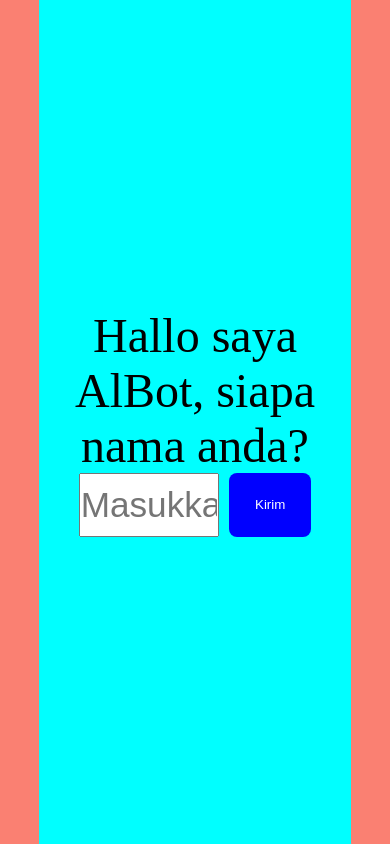
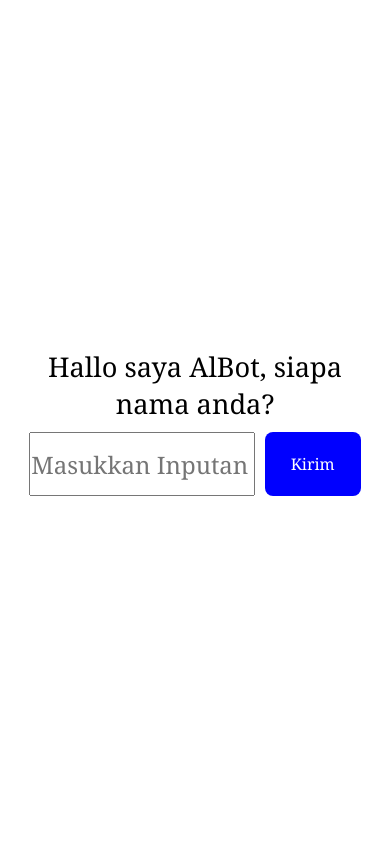
Before and after one commit to Sheftyaldi/PROJECT-LATIHAN, a PHP site: page / in a window 390 px wide. Run offline with PHP 8.4, Linux system fonts and the light colour scheme.

Commit message:
Update FAKEBOT Versi Ke 2

```diff
--- a/FAKEBOT/index.html
+++ b/FAKEBOT/index.html
@@ -9,7 +9,6 @@
   <body>
     <div class="container">
       <div class="containt">
-
       <p class="pertanyaan"></p>
       <div class="row">
         <input class="input" type="text" placeholder="Masukkan Inputan"/>
@@ -17,8 +16,8 @@
       </div>
       </div>
     </div>
-    <script src="bot.js">
-
+    <div id="loader"></div>
+    <script src="bot.js">s
     </script>
   </body>
 </html>
--- a/FAKEBOT/style.css
+++ b/FAKEBOT/style.css
@@ -3,6 +3,7 @@ body,
 html {
   margin: 0;
   padding: 0;
+  font-family: Cambria, "Times New Roman", serif;
   box-sizing: border-box;
 }
 
@@ -10,14 +11,11 @@ html {
   display: flex;
   height: 100vh;
   width: 100℅;
-  background-color: salmon;
   align-items: center;
   justify-content: center;
 }
 
 .containt {
-  width: 80vh;
-  background-color: aqua;
   display: flex;
   width: 80%;
   height: 100vh;
@@ -36,13 +34,13 @@ html {
 .row {
   display: flex;
   justify-content: center;
-  width: 75%;
+  width: 85%;
   height: 4rem;
 }
 
 .input {
   width: 60%;
-  font-size: 2.2rem;
+  font-size: 1.8rem;
 }
 
 .input:focus {
@@ -58,4 +56,47 @@ button {
   border-radius: 8px;
   margin-left: 10px;
   color: white;
+  font-size: 2rem;
 }
+
+#loader {
+  display: none;
+  width: 100px;
+  height: 100px;
+  position: absolute;
+  top: 50%;
+  right: 40%;
+  border-top: 10px solid blue;
+  border-radius: 100%;
+  animation: 1s spin infinite;
+}
+
+@keyframes spin {
+  0% {
+    transform: rotate(0deg);
+  }
+  100% {
+    transform: rotate(360deg);
+  }
+}
+
+/* Responsif */
+@media screen and (max-width: 450px) {
+  .containt {
+    width: 100%;
+  }
+
+  .pertanyaan {
+    font-size: 1.7rem;
+    margin-bottom: 10px;
+  }
+
+  .input {
+    width: 90%;
+    font-size: 1.5rem;
+  }
+
+  .button {
+    font-size: 1rem;
+  }
+}
```
Also changed, not shown: FAKEBOT/bot.js (+23 -17 lines).
